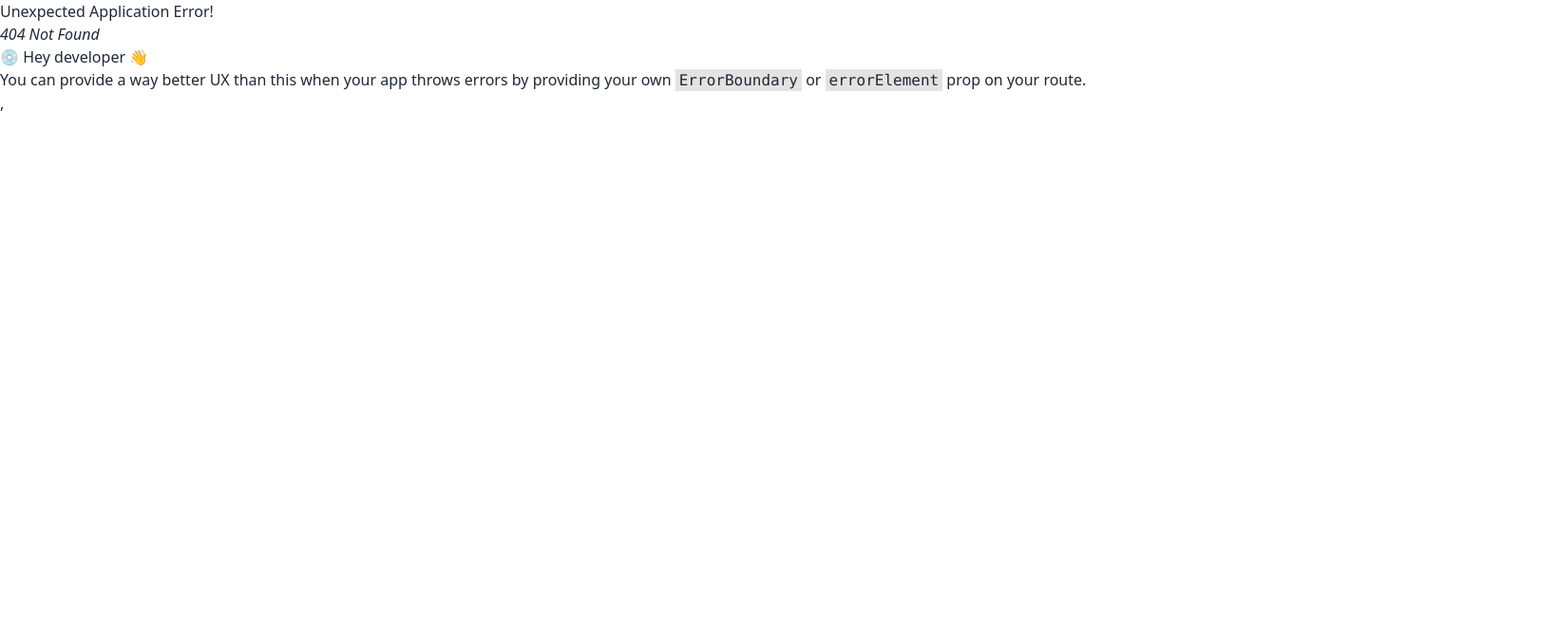
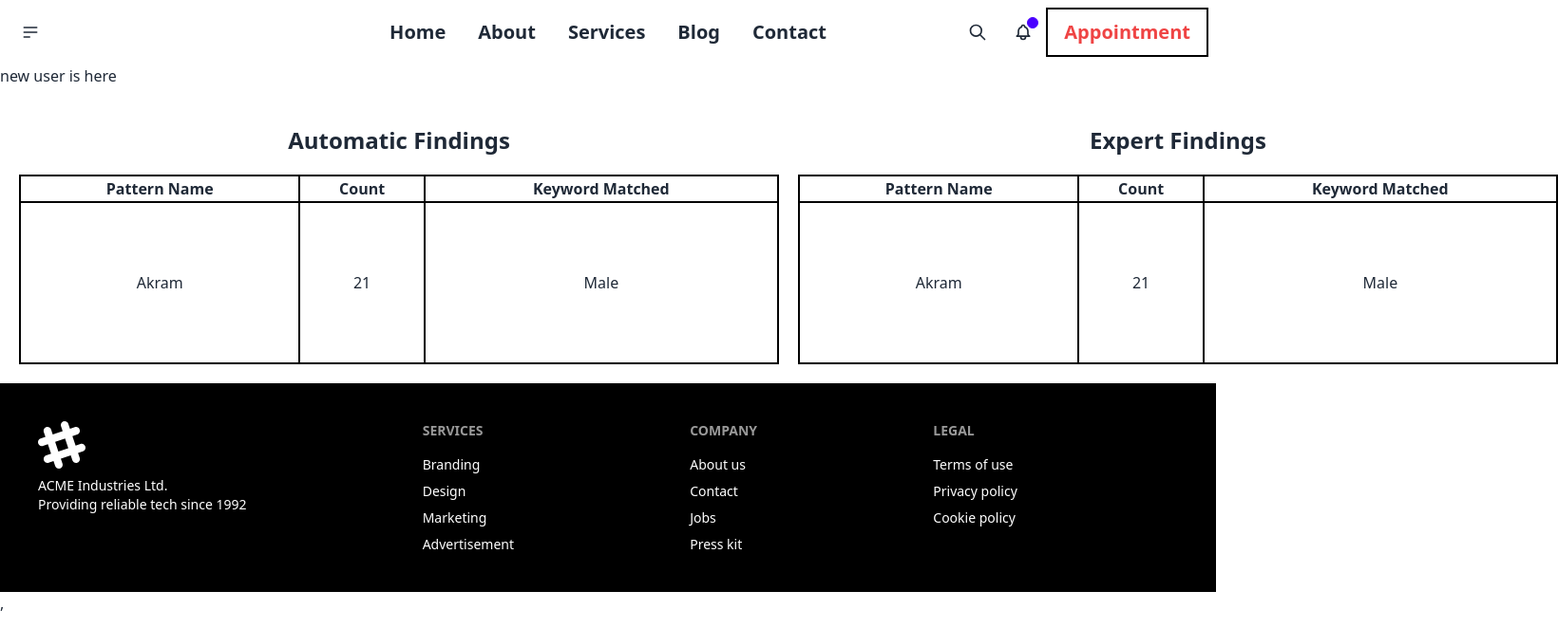
Before and after one commit to Shariful4447/car-geraze-shop, a React (Vite) app: page /table in a window 1280 px wide. Before the commit this address had no page. Shown: the top 662 px of the page at 95% size, 1640 px wide, since content can reach past the window. Built offline with nearby package versions, Linux system fonts and the light colour scheme.

Commit message:
start about section

```diff
--- /dev/null
+++ b/src/Pages/AboutUs/AboutUs.jsx
@@ -0,0 +1,20 @@
+import about from '../../assets/images/about_us/person.jpg'
+import aboutParts from '../../assets/images/about_us/parts.jpg'
+
+
+const AboutUs = () => {
+    return (
+        <div className="grid grid-cols-2">
+            <div>
+                <h2>Image section</h2>
+                <img src={about} alt="" />
+                <img className='w-72 place-content-end -mt-48 boder-4 border-solid border-orange-600 p-4' src={aboutParts} alt="" />
+            </div>
+            <div>
+                <h2>This is description section</h2>
+            </div>
+        </div>
+    );
+};
+
+export default AboutUs;
--- a/src/Pages/Home/Home.jsx
+++ b/src/Pages/Home/Home.jsx
@@ -1,3 +1,4 @@
+import AboutUs from "../AboutUs/AboutUs";
 import HomeBanner from "../HomeBannner/HomeBanner";
 
 
@@ -5,8 +6,9 @@ import HomeBanner from "../HomeBannner/HomeBanner";
 const Home = () => {
     return (
         <div>
-            <h2>this is home</h2>
+
             <HomeBanner></HomeBanner>
+            <AboutUs></AboutUs>
 
         </div>
     );
--- a/src/Pages/HomeBannner/HomeBanner.jsx
+++ b/src/Pages/HomeBannner/HomeBanner.jsx
@@ -38,8 +38,8 @@ const HomeBanner = () => {
                     </div>
 
                     <div className="absolute flex justify-end transform -translate-y-1/2 left-5 right-5 bottom-0 gap-2">
-                    <a href="#slide4" className="btn btn-circle hover:bg-red-500">❮</a>
-                    <a href="#slide2" className="btn btn-circle hover:bg-red-500">❯</a>
+                    <a href="#slide1" className="btn btn-circle hover:bg-red-500">❮</a>
+                    <a href="#slide3" className="btn btn-circle hover:bg-red-500">❯</a>
                     </div>
                 </div>
                 <div id="slide3" className="carousel-item relative w-full">
@@ -55,8 +55,8 @@ const HomeBanner = () => {
                     </div>
 
                     <div className="absolute flex justify-end transform -translate-y-1/2 left-5 right-5 bottom-0 gap-2">
-                    <a href="#slide4" className="btn btn-circle hover:bg-red-500">❮</a>
-                    <a href="#slide2" className="btn btn-circle hover:bg-red-500">❯</a>
+                    <a href="#slide2" className="btn btn-circle hover:bg-red-500">❮</a>
+                    <a href="#slide4" className="btn btn-circle hover:bg-red-500">❯</a>
                     </div>
                 </div>
                 <div id="slide4" className="carousel-item relative w-full">
@@ -72,8 +72,8 @@ const HomeBanner = () => {
                     </div>
 
                     <div className="absolute flex justify-end transform -translate-y-1/2 left-5 right-5 bottom-0 gap-2">
-                    <a href="#slide4" className="btn btn-circle hover:bg-red-500">❮</a>
-                    <a href="#slide2" className="btn btn-circle hover:bg-red-500">❯</a>
+                    <a href="#slide3" className="btn btn-circle hover:bg-red-500">❮</a>
+                    <a href="#slide1" className="btn btn-circle hover:bg-red-500">❯</a>
                     </div>
                 </div>
             </div>
--- /dev/null
+++ b/src/Pages/NewUser/NewUser.css
@@ -0,0 +1,15 @@
+table {
+    width: 800px;
+    height: 200px;
+    border-collapse: collapse;
+  }
+
+  th {
+    border-bottom: 1px solid black;
+    border: 2px solid black;
+  }
+
+  td {
+    text-align: center;
+    border: 2px solid black;
+  }
--- /dev/null
+++ b/src/Pages/NewUser/NewUser.jsx
@@ -0,0 +1,60 @@
+import './NewUser.css'
+
+const NewUser = () => {
+    return (
+        <div>
+            <h2>new user is here</h2>
+            <div className='flex gap-5 m-5'>
+                <div className="App">
+                    <h1 className='text-2xl font-bold text-center m-5'>Automatic Findings</h1>
+                    <table>
+                        <thead>
+                        <tr>
+                            <th>Pattern Name</th>
+                            <th>Count</th>
+                            <th>Keyword Matched</th>
+
+                        </tr>
+                        </thead>
+                        <tbody>
+                        <tr>
+                            <td>Akram</td>
+                            <td>21</td>
+                            <td>Male</td>
+
+                        </tr>
+
+
+                        </tbody>
+                    </table>
+                </div>
+
+                <div className="App">
+                    <h1 className='text-2xl m-5 font-bold text-center'>Expert Findings</h1>
+                    <table>
+                        <thead>
+                        <tr>
+                            <th>Pattern Name</th>
+                            <th>Count</th>
+                            <th>Keyword Matched</th>
+
+                        </tr>
+                        </thead>
+                        <tbody>
+                        <tr>
+                            <td>Akram</td>
+                            <td>21</td>
+                            <td>Male</td>
+
+                        </tr>
+
+
+                        </tbody>
+                    </table>
+                </div>
+            </div>
+        </div>
+    );
+};
+
+export default NewUser;
```
Also changed, not shown: src/Routes/Routes.jsx (+7 -0 lines).
